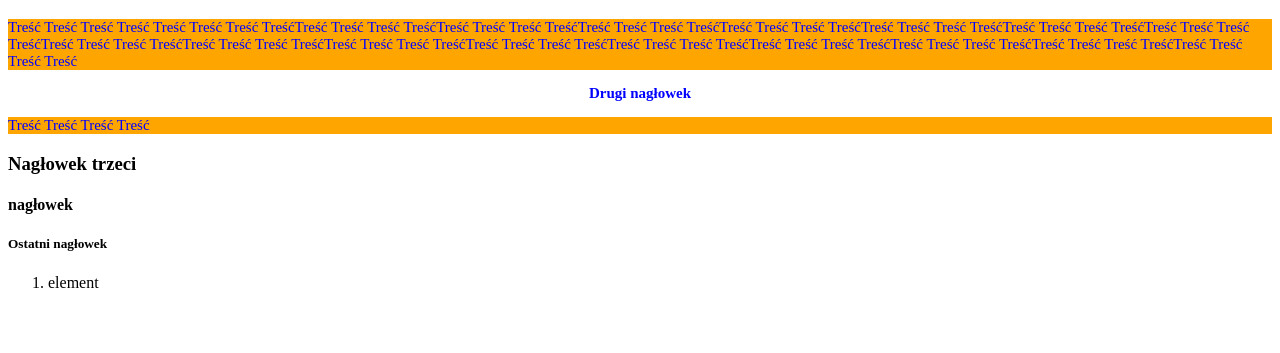
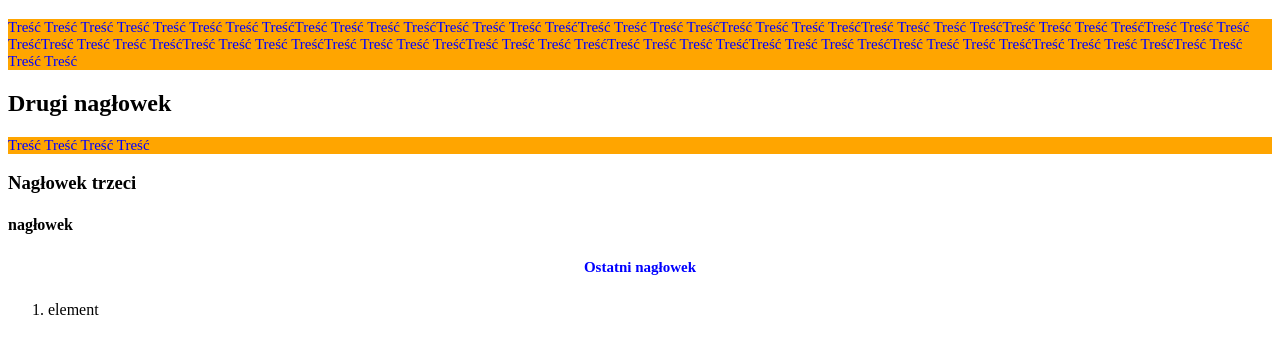
Before and after one commit to aszymanowska/Lab1, a plain HTML site: page index_zadanie.html in a window 1280 px wide. Shown: the part 61-414 px from the top of the page. Drawn offline with Linux system fonts and the light colour scheme.

Commit message:
Update index_zadanie.html

```diff
--- a/index_zadanie.html
+++ b/index_zadanie.html
@@ -9,7 +9,7 @@
  p {color:blue;
  font-size:15px;
  background-color:orange;}
-  h2 {color:blue;
+  h5 {color:blue;
  font-size:15px;
  text-align:center;}
  </style>
```
